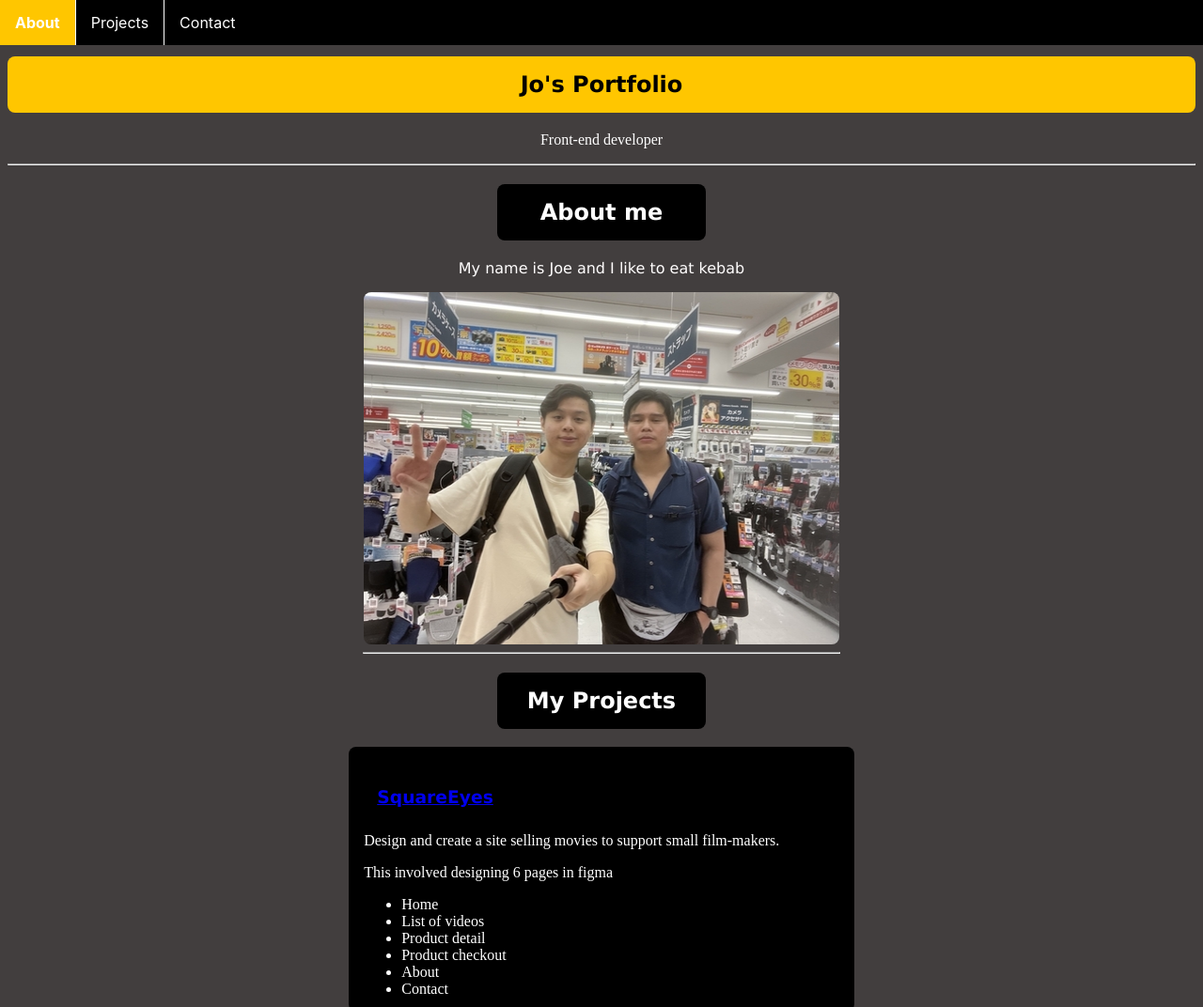
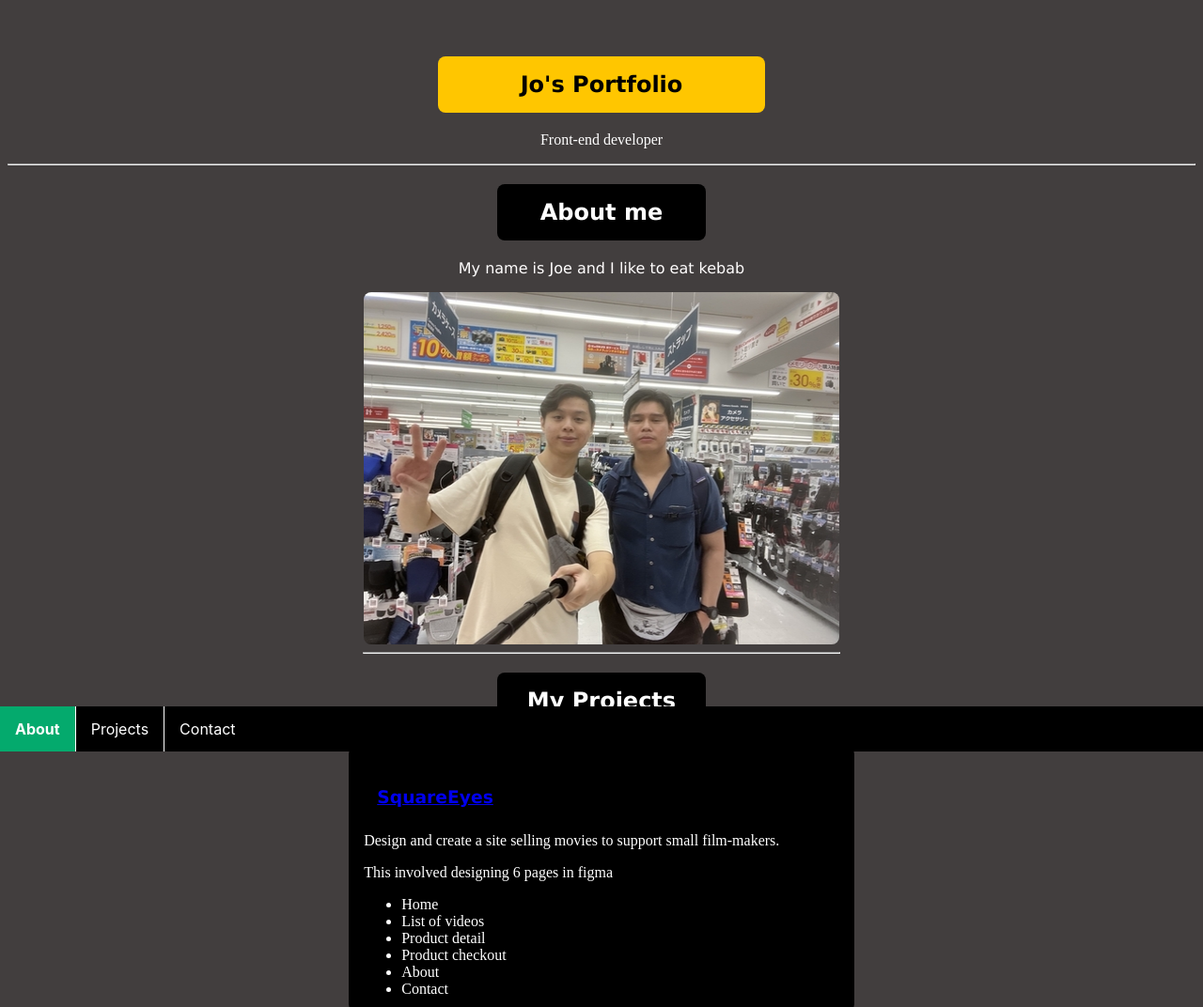
Before and after one commit to Jovo98/my-portfolio, a plain HTML site: page index.html in a window 1280 px wide. Shown: the top 1072 px of the page at 94% size. Drawn offline with Linux system fonts and the light colour scheme.

Commit message:
Week 2 Day 3 HTML

```diff
--- a/styles.css
+++ b/styles.css
@@ -42,6 +42,9 @@ body {
     background-color: #423e3e;
 }
 h1   {
+    width: 25%;
+    margin-left: auto;
+    margin-right: auto;
     padding: 16px;
     border-radius: 8px;
     color: #000000;
@@ -149,7 +152,7 @@ footer {
     padding: 0;
     overflow: hidden;
     background-color: #000000;
-    top: 0;
+    bottom: 0;
     left: 0;
     width: 100%;
     position: fixed;
```
